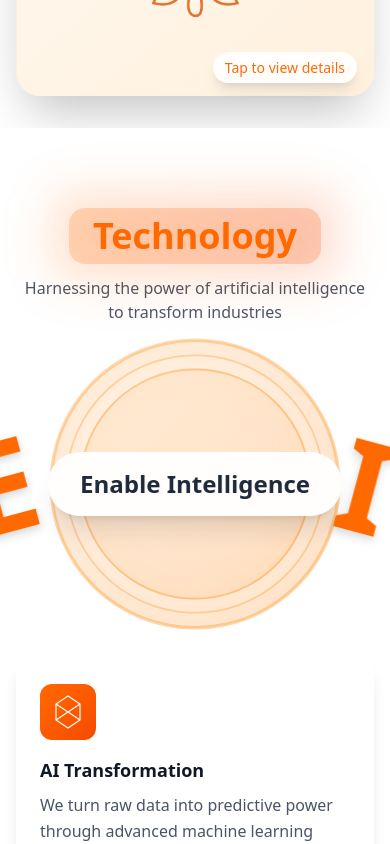
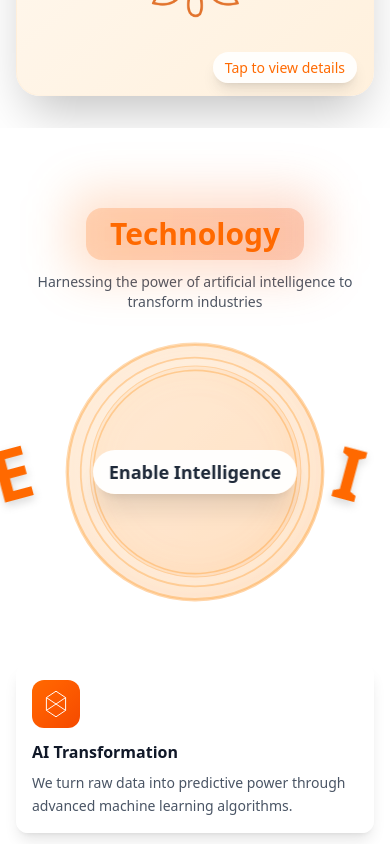
Before and after one commit to Enable-Intelligence/EI-website, a React (Vite) app: page / in a window 390 px wide. Shown: the part 2220-3064 px from the top of the page. Built offline with nearby package versions, Linux system fonts and the light colour scheme.

Commit message:
made compatable eith phone

```diff
--- a/src/App.jsx
+++ b/src/App.jsx
@@ -645,30 +645,30 @@ function App() {
       </section>
 
       {/* TECHNOLOGY SECTION */}
-      <section id="technology" className="relative h-screen flex items-center overflow-hidden w-full pt-16" ref={techSectionRef}>
-        <div className="w-full max-w-[90rem] mx-auto px-4 md:px-8 relative h-full flex flex-col">
+      <section id="technology" className="relative min-h-screen flex items-center overflow-hidden w-full pt-20 pb-12 md:pt-24 md:pb-16" ref={techSectionRef}>
+        <div className="w-full max-w-[90rem] mx-auto px-4 md:px-8 relative flex flex-col">
           {/* Modern Section Header with Enhanced Design */}
-          <div className="flex flex-col items-center text-center pt-4 mb-4" data-aos="fade-up">
+          <div className="flex flex-col items-center text-center mb-8 md:mb-12" data-aos="fade-up">
             <div className="relative">
               <div className="absolute -inset-4 bg-gradient-to-r from-orange-500/20 to-orange-600/20 rounded-2xl blur-xl"></div>
               <div className="inline-block bg-gradient-to-r from-orange-500/20 to-orange-600/20 px-6 py-2 rounded-2xl backdrop-blur-sm relative">
-                <h2 className="text-4xl md:text-5xl font-black text-orange-500">Technology</h2>
+                <h2 className="text-3xl sm:text-4xl md:text-5xl font-black text-orange-500">Technology</h2>
               </div>
             </div>
-            <p className={`mt-3 text-base md:text-lg ${isDarkMode ? 'text-gray-200' : 'text-gray-600'} max-w-2xl`}>
+            <p className={`mt-3 text-sm sm:text-base md:text-lg ${isDarkMode ? 'text-gray-200' : 'text-gray-600'} max-w-2xl px-4`}>
               Harnessing the power of artificial intelligence to transform industries
             </p>
           </div>
 
-          {/* Main Content Grid - Adjusted for better alignment and spacing */}
-          <div className="grid grid-cols-1 lg:grid-cols-2 gap-8 items-center max-w-7xl mx-auto flex-1">
-            {/* Left Side: Main Animation - Adjusted position */}
-            <div className="flex justify-center lg:justify-start lg:pl-12">
+          {/* Main Content Grid - Adjusted for better responsiveness */}
+          <div className="grid grid-cols-1 lg:grid-cols-2 gap-8 lg:gap-12 items-center max-w-7xl mx-auto flex-1">
+            {/* Left Side: Main Animation - Adjusted for better scaling */}
+            <div className="flex justify-center lg:justify-start lg:pl-4 xl:pl-12">
               <div
-                className="relative w-72 h-72 md:w-96 md:h-96 cursor-pointer select-none group"
+                className="relative w-64 h-64 sm:w-72 sm:h-72 md:w-80 md:h-80 lg:w-96 lg:h-96 cursor-pointer select-none group"
                 onClick={() => setEiSplit((v) => !v)}
               >
-                {/* Enhanced Main Circle */}
+                {/* Enhanced Main Circle - Adjusted for better scaling */}
                 <div className="absolute inset-0">
                   {/* Outer Circle with Enhanced Glow */}
                   <motion.div
@@ -689,7 +689,7 @@ function App() {
 
                   {/* Inner Circle with Enhanced Effects */}
                   <motion.div
-                    className="absolute inset-8 rounded-full bg-gradient-to-br from-orange-300/20 to-orange-400/20"
+                    className="absolute inset-[10%] rounded-full bg-gradient-to-br from-orange-300/20 to-orange-400/20"
                     animate={{
                       scale: [1, 1.05, 1],
                       opacity: [0.6, 0.8, 0.6]
@@ -704,7 +704,7 @@ function App() {
                     <div className="absolute inset-0 rounded-full border border-orange-400/30"></div>
                   </motion.div>
 
-                  {/* Enhanced Rotating Rings */}
+                  {/* Enhanced Rotating Rings - Adjusted for better scaling */}
                   <motion.div
                     className="absolute inset-0"
                     animate={{ rotate: 360 }}
@@ -726,7 +726,7 @@ function App() {
                   </motion.div>
                 </div>
 
-                {/* EI Letters with Enhanced Animation */}
+                {/* EI Letters with Enhanced Animation - Adjusted for better scaling */}
                 <div className="absolute inset-0 flex items-center justify-center">
                   <motion.div
                     className="relative flex items-center justify-center"
@@ -750,7 +750,7 @@ function App() {
                             <div className="absolute inset-0 rounded-full border-2 border-orange-400/60"></div>
                           </motion.div>
 
-                          {/* Enhanced Spark Ring */}
+                          {/* Enhanced Spark Ring - Adjusted for better scaling */}
                           <motion.div
                             initial={{ scale: 0.8, opacity: 0 }}
                             animate={{ scale: 1, opacity: 1 }}
@@ -758,27 +758,27 @@ function App() {
                             transition={{ duration: 1 }}
                             className="absolute inset-0 z-20"
                           >
-                            {[...Array(48)].map((_, i) => (
+                            {[...Array(32)].map((_, i) => (
                               <motion.div
                                 key={`power-spark-${i}`}
-                                className="absolute w-1.5 h-1.5 bg-orange-400 rounded-full"
+                                className="absolute w-1 h-1 sm:w-1.5 sm:h-1.5 bg-orange-400 rounded-full"
                                 style={{
                                   left: '50%',
                                   top: '50%',
-                                  transform: `translate(-50%, -50%) rotate(${i * 7.5}deg)`
+                                  transform: `translate(-50%, -50%) rotate(${i * 11.25}deg)`
                                 }}
                                 animate={{
                                   scale: [0, 1.5, 0],
                                   opacity: [0, 1, 0],
                                   x: [
-                                    Math.cos(i * Math.PI / 24) * 120,
-                                    Math.cos(i * Math.PI / 24) * 100,
-                                    Math.cos(i * Math.PI / 24) * 120
+                                    Math.cos(i * Math.PI / 16) * 80,
+                                    Math.cos(i * Math.PI / 16) * 60,
+                                    Math.cos(i * Math.PI / 16) * 80
                                   ],
                                   y: [
-                                    Math.sin(i * Math.PI / 24) * 120,
-                                    Math.sin(i * Math.PI / 24) * 100,
-                                    Math.sin(i * Math.PI / 24) * 120
+                                    Math.sin(i * Math.PI / 16) * 80,
+                                    Math.sin(i * Math.PI / 16) * 60,
+                                    Math.sin(i * Math.PI / 16) * 80
                                   ]
                                 }}
                                 transition={{
@@ -808,7 +808,7 @@ function App() {
                         duration: 1.5,
                         delay: 0.6
                       }}
-                      className="text-9xl font-black text-orange-500 drop-shadow-lg z-30"
+                      className="text-7xl sm:text-8xl md:text-9xl font-black text-orange-500 drop-shadow-lg z-30"
                       style={{ fontFamily: 'inherit' }}
                     >
                       E
@@ -825,7 +825,7 @@ function App() {
                         duration: 1.5,
                         delay: 0.6
                       }}
-                      className="text-9xl font-black text-orange-500 drop-shadow-lg z-30"
+                      className="text-7xl sm:text-8xl md:text-9xl font-black text-orange-500 drop-shadow-lg z-30"
                       style={{ fontFamily: 'inherit' }}
                     >
                       I
@@ -833,7 +833,7 @@ function App() {
                   </motion.div>
                 </div>
 
-                {/* Enhanced Floating Text */}
+                {/* Enhanced Floating Text - Adjusted for better scaling */}
                 <AnimatePresence>
                   {eiSplit && isTechSectionVisible && (
                     <motion.div
@@ -847,8 +847,8 @@ function App() {
                       }}
                       className="absolute left-1/2 top-1/2 -translate-x-1/2 -translate-y-1/2 z-20"
                     >
-                      <div className="bg-white/95 backdrop-blur-sm px-8 py-4 rounded-full shadow-xl">
-                        <span className="text-2xl font-semibold text-gray-800 whitespace-nowrap">
+                      <div className="bg-white/95 backdrop-blur-sm px-4 sm:px-6 md:px-8 py-2 sm:py-3 md:py-4 rounded-full shadow-xl">
+                        <span className="text-lg sm:text-xl md:text-2xl font-semibold text-gray-800 whitespace-nowrap">
                           Enable Intelligence
                         </span>
                       </div>
@@ -858,8 +858,8 @@ function App() {
               </div>
             </div>
 
-            {/* Right Side: Features Grid - Adjusted for better content visibility */}
-            <div className="grid grid-cols-1 md:grid-cols-2 gap-6 lg:gap-8">
+            {/* Right Side: Features Grid - Adjusted for better responsiveness */}
+            <div className="grid grid-cols-1 sm:grid-cols-2 gap-4 sm:gap-6 lg:gap-8 mt-8 lg:mt-0">
               {[
                 {
                   icon: aiIcon,
@@ -888,7 +888,7 @@ function App() {
               ].map((t, i) => (
                 <motion.div
                   key={i}
-                  className="group relative bg-white/90 backdrop-blur-sm rounded-xl shadow-lg p-6 hover:shadow-xl transition-all duration-500 transform hover:-translate-y-1 h-full"
+                  className="group relative bg-white/90 backdrop-blur-sm rounded-xl shadow-lg p-4 sm:p-5 md:p-6 hover:shadow-xl transition-all duration-500 transform hover:-translate-y-1 h-full"
                   initial={{ opacity: 0, y: 20 }}
                   animate={isTechSectionVisible ? { opacity: 1, y: 0 } : { opacity: 0, y: 20 }}
                   transition={{ duration: 0.8, delay: 0.2 * i }}
@@ -899,14 +899,14 @@ function App() {
                   {/* Content */}
                   <div className="relative z-10 h-full flex flex-col">
                     <motion.div
-                      className="w-14 h-14 md:w-16 md:h-16 mb-4 rounded-xl bg-gradient-to-br from-orange-500 to-orange-600 p-2 transform group-hover:scale-110 transition-transform duration-500"
+                      className="w-12 h-12 sm:w-14 sm:h-14 md:w-16 md:h-16 mb-3 sm:mb-4 rounded-xl bg-gradient-to-br from-orange-500 to-orange-600 p-2 transform group-hover:scale-110 transition-transform duration-500"
                       whileHover={{ rotate: 360 }}
                       transition={{ duration: 0.8 }}
                     >
                       <img src={t.icon} alt={t.label} className="w-full h-full object-contain filter brightness-0 invert" />
                     </motion.div>
-                    <h3 className="font-bold text-lg md:text-xl mb-2 text-gray-900">{t.label}</h3>
-                    <p className="text-gray-600 text-base leading-relaxed">{t.desc}</p>
+                    <h3 className="font-bold text-base sm:text-lg md:text-xl mb-2 text-gray-900">{t.label}</h3>
+                    <p className="text-sm sm:text-base text-gray-600 leading-relaxed">{t.desc}</p>
                   </div>
 
                   {/* Hover Effects */}
```
